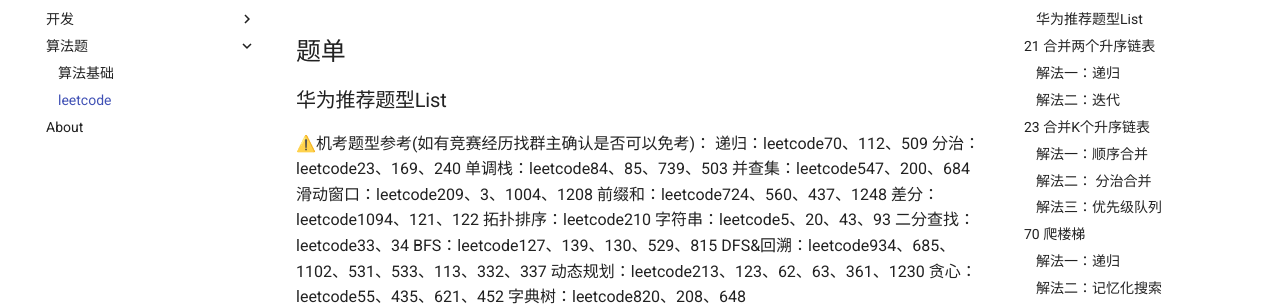
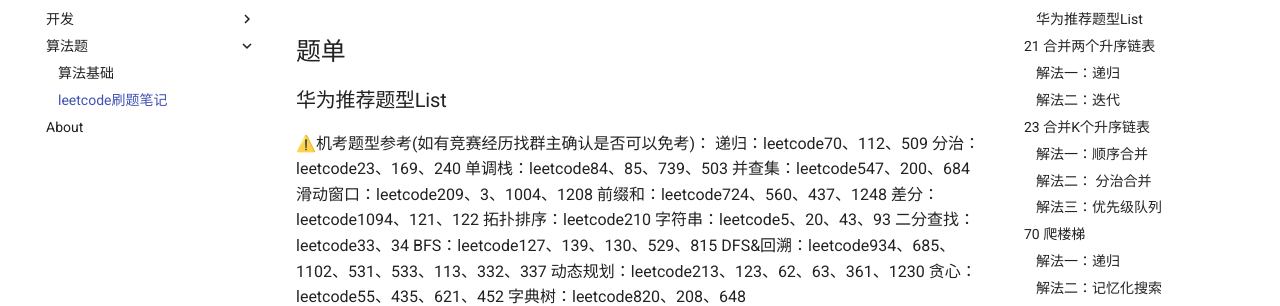
Before and after one commit to xxxx2077/xxxx2077.github.io, an MkDocs documentation site: the page built from docs/算法题/leetcode.md, in a window 1280 px wide. Shown: the part 146-452 px from the top of the page. Built offline with MkDocs 1.6.1 and Material for MkDocs 9.7.7, drawn with Linux system fonts in a browser that asks for light colours; part of the change alters nothing that is shown.

```diff
--- a/mkdocs.yml
+++ b/mkdocs.yml
@@ -7,5 +7,5 @@ nav:
     - 后台开发: 开发/backend.md
   - 算法题:
     - 算法基础: 算法题/algorithm.md
-    - leetcode: 算法题/leetcode.md
+    - leetcode刷题笔记: 算法题/leetcode.md
   - About: about.md
```
